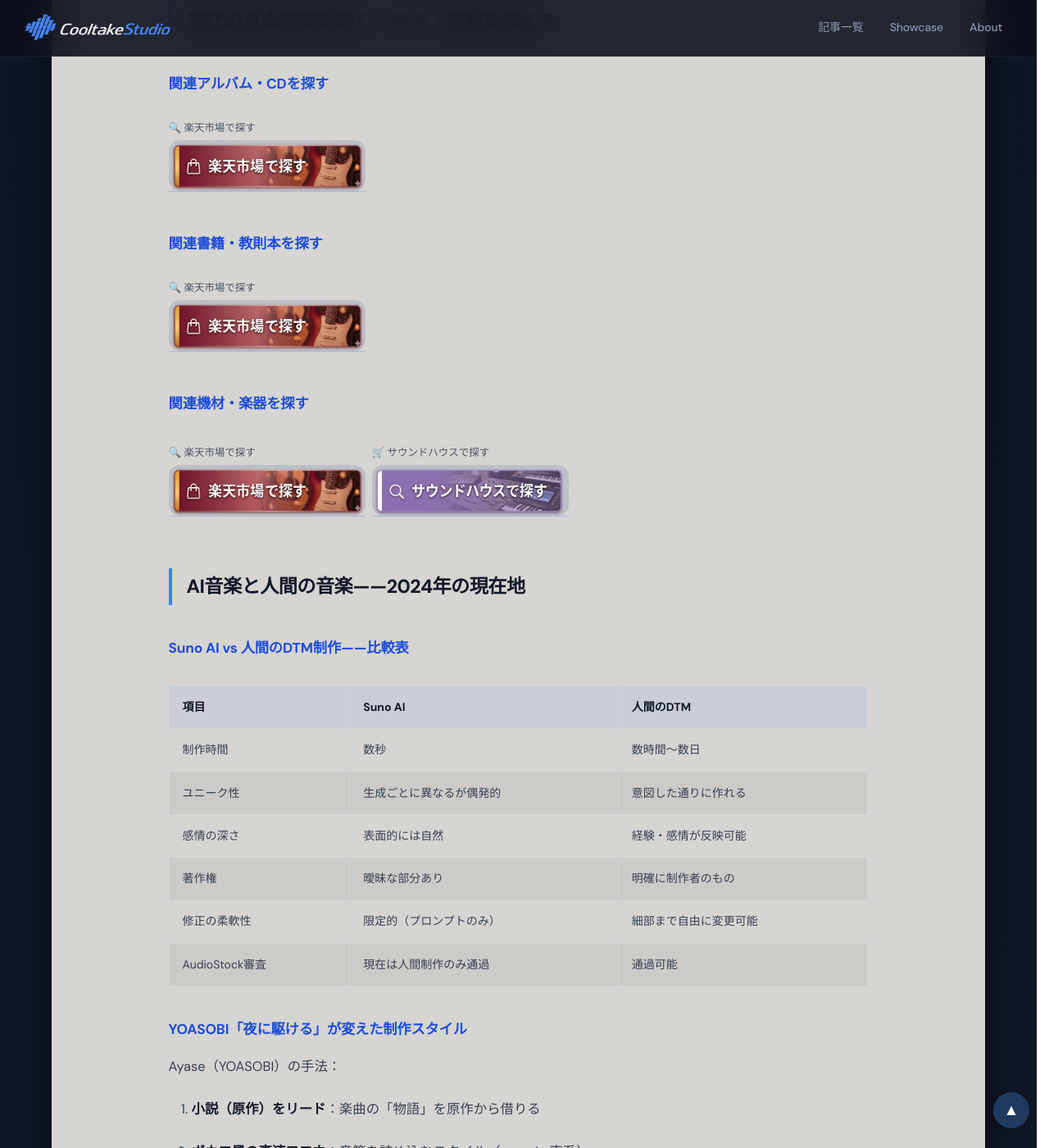
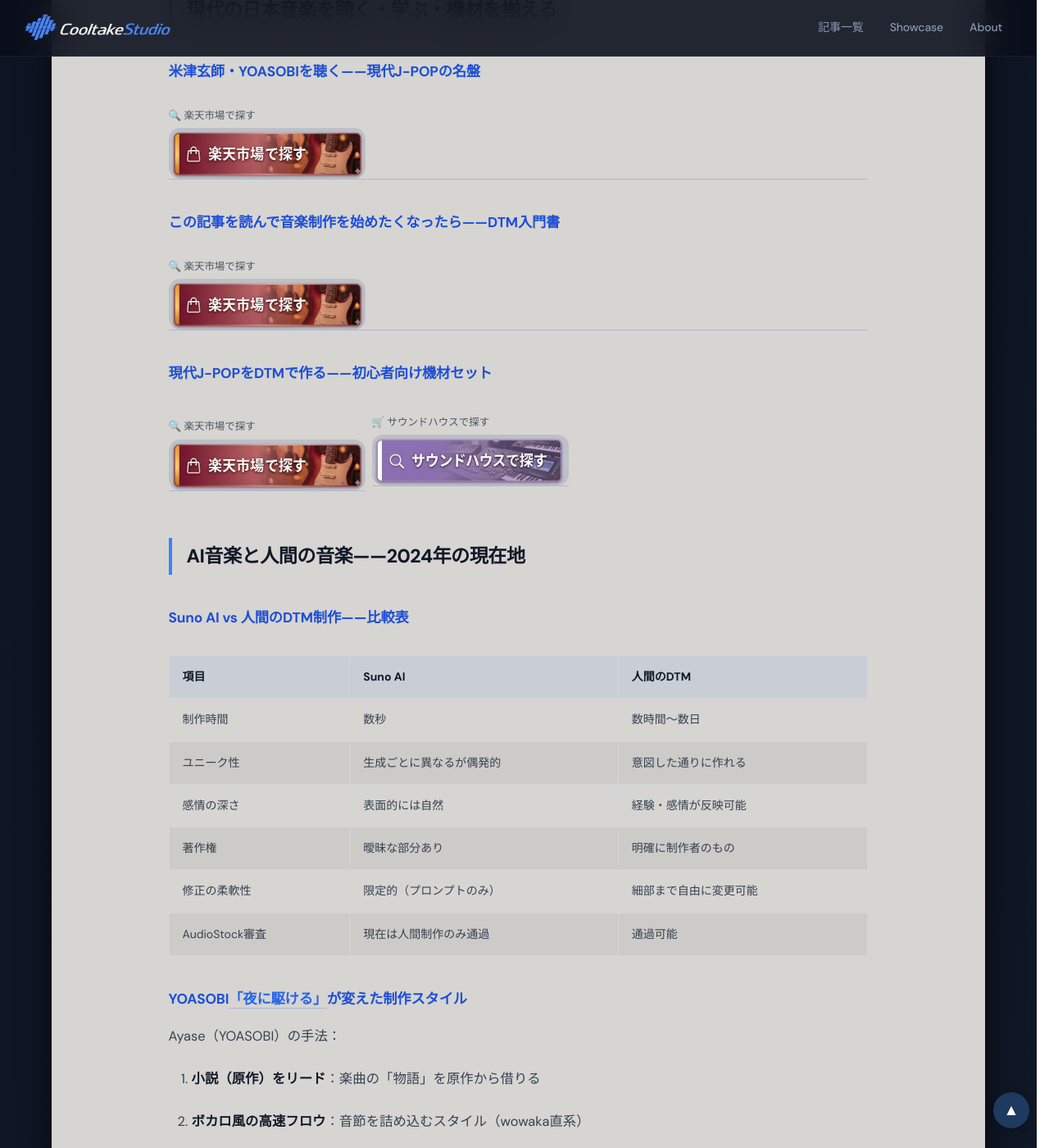
Before and after one commit to cooltake/cooltake.github.io, a Jekyll site: the page built from _posts/2026-05-30-japan-music-18-modern-scene.md, in a window 1280 px wide and 1400 px high, scrolled down 3531 px. Shown: the whole window at 82% size. Built offline with Jekyll 4.4.1, drawn with Linux system fonts in a browser that asks for light colours; some web fonts are replaced; some of the changed text lies outside the part shown.

Commit message:
deploy: sync from staging (_posts/2026-05-30-japan-music-18-modern-scene.md)

```diff
--- a/_posts/2026-05-30-japan-music-18-modern-scene.md
+++ b/_posts/2026-05-30-japan-music-18-modern-scene.md
@@ -34,7 +34,7 @@
 
 
 
-ボカロP出身の米津玄師が「Lemon」（2018年）で国民的アーティストになったことは、**「DTM出身者がポップスの頂点に立てる」**という事実を証明した。
+ボカロP出身の米津玄師が<a href="https://music.youtube.com/search?q=%E7%B1%B3%E6%B4%A5%E7%8E%84%E5%B8%AB%20Lemon" target="_blank" rel="nofollow noopener" style="color:#1e3a5f;text-decoration:none;font-weight:600;">「Lemon」</a>（2018年）で国民的アーティストになったことは、**「DTM出身者がポップスの頂点に立てる」**という事実を証明した。
 
 
 
@@ -75,23 +75,7 @@
 
 
 
-<div style="background:rgba(255,255,255,0.10);border-radius:12px;padding:1.5rem;margin:1.5rem 0;border:1px solid rgba(74,222,128,0.75);">
-
-<h3 style="color:#111827;margin-top:0;">💰 ストック音楽で収益化</h3>
-
-<p style="color:#374151;">AudioStock（日本最大の音楽素材サイト）では、DTMで作った楽曲・効果音・BGMを販売できる。1曲の販売価格は数百〜数千円。コツコツと素材を蓄積することで月次の継続収益が生まれる。</p>
-
-<ul style="color:#374151;">
-
-<li>審査通過率：約70〜80%（品質基準あり）</li>
-
-<li>ロイヤリティ：販売価格の約40〜50%</li>
-
-<li>人気ジャンル：BGM・企業向けコーポレートミュージック・ゲームBGM</li>
-
-</ul>
-
-</div>
+<div style="background:rgba(255,255,255,0.10);border-radius:12px;padding:1.5rem;margin:1.5rem 0;border:1px solid rgba(74,222,128,0.75);"><h3 style="color:#111827;margin-top:0;">💰 ストック音楽で収益化</h3><span style="display:block;color:#374151;">AudioStock（日本最大の音楽素材サイト）では、DTMで作った楽曲・効果音・BGMを販売できる。1曲の販売価格は数百〜数千円。コツコツと素材を蓄積することで月次の継続収益が生まれる。</span><ul style="color:#374151;"><li>審査通過率：約70〜80%（品質基準あり）</li><li>ロイヤリティ：販売価格の約40〜50%</li><li>人気ジャンル：BGM・企業向けコーポレートミュージック・ゲームBGM</li></ul></div>
 
 
 
@@ -126,12 +110,7 @@
 
 
 
-<div style="margin:1.5rem 0;">
-
-<span style="display:block;font-size:.78rem;color:#4b5563;margin-bottom:3px;margin-top:6px;">🛒 サウンドハウスで探す</span>
-<a href="https://h.accesstrade.net/sp/cc?rk=0100pdhv00n9hy&url=https%3A%2F%2Fwww.soundhouse.co.jp%2Fsearch%2Findex%3Fs_category_cd%3D780%26s_maker_cd%3D%26s_search_all%3D%26s_ord%3D" rel="nofollow" referrerpolicy="no-referrer-when-downgrade" style="display:inline-block;text-decoration:none;"><img src="/assets/images/btn-soundhouse.jpg" alt="サウンドハウスで探す" width="240" style="max-width:100%;height:auto;border-radius:14px;display:block;"></a>
-
-</div>
+<div style="margin:1.5rem 0;"><span style="display:block;font-size:.78rem;color:#4b5563;margin-bottom:3px;margin-top:6px;">🛒 サウンドハウスで探す</span><a href="https://h.accesstrade.net/sp/cc?rk=0100pdhv00n9hy&url=https%3A%2F%2Fwww.soundhouse.co.jp%2Fsearch%2Findex%3Fs_category_cd%3D780%26s_maker_cd%3D%26s_search_all%3D%26s_ord%3D" rel="nofollow" referrerpolicy="no-referrer-when-downgrade" style="display:inline-block;text-decoration:none;"><img src="/assets/images/btn-soundhouse.jpg" alt="サウンドハウスで探す" width="240" style="max-width:100%;height:auto;border-radius:14px;display:block;"></a></div>
 
 
 
@@ -159,12 +138,7 @@
 
 
 
-<div style="margin:1.5rem 0;">
-
-<span style="display:block;font-size:.78rem;color:#4b5563;margin-bottom:3px;margin-top:6px;">🔍 楽天市場で探す</span>
-<a href="https://hb.afl.rakuten.co.jp/ichiba/54518dd8.3792440a.54518dd9.03b99be4/?pc=https%3A%2F%2Fsearch.rakuten.co.jp%2Fsearch%2Fmall%2FDTM%2B%25E5%2588%259D%25E5%25BF%2583%25E8%2580%2585%2B%25E6%25A9%259F%25E6%259D%2590%2F" rel="nofollow" referrerpolicy="no-referrer-when-downgrade" style="display:inline-block;text-decoration:none;"><img src="/assets/images/btn-rakuten.jpg" alt="楽天市場で探す" width="240" style="max-width:100%;height:auto;border-radius:14px;display:block;"></a>
-
-</div>
+<div style="margin:1.5rem 0;"><span style="display:block;font-size:.78rem;color:#4b5563;margin-bottom:3px;margin-top:6px;">🔍 楽天市場で探す</span><a href="https://search.rakuten.co.jp/search/mall/DTM+初心者+機材/" rel="nofollow" referrerpolicy="no-referrer-when-downgrade" style="display:block;text-decoration:none;text-align:center;"><img src="/assets/images/btn-rakuten.jpg" alt="楽天市場で探す" width="240" style="max-width:100%;height:auto;border-radius:14px;display:block;"></a></div>
 
 
 
@@ -198,51 +172,28 @@
 
 
 
-### 関連アルバム・CDを探す
+### 米津玄師・YOASOBIを聴く——現代J-POPの名盤
 
 
 
-<div style="margin:1.5rem 0;">
-
-<span style="display:block;font-size:.78rem;color:#4b5563;margin-bottom:3px;margin-top:6px;">🔍 楽天市場で探す</span>
-<a href="https://hb.afl.rakuten.co.jp/ichiba/54518dd8.3792440a.54518dd9.03b99be4/?pc=https%3A//search.rakuten.co.jp/search/mall/%E7%B1%B3%E6%B4%A5%E7%8E%84%E5%B8%AB%2BYOASOBI%2BCD/" rel="nofollow" referrerpolicy="no-referrer-when-downgrade" style="display:inline-block;text-decoration:none;"><img src="/assets/images/btn-rakuten.jpg" alt="楽天市場で探す" width="240" style="max-width:100%;height:auto;border-radius:14px;display:block;"></a>
-
-</div>
+<div style="margin:1.5rem 0;"><span style="display:block;font-size:.78rem;color:#4b5563;margin-bottom:3px;margin-top:6px;">🔍 楽天市場で探す</span><a href="https://search.rakuten.co.jp/search/mall/米津玄師+YOASOBI+CD/" rel="nofollow" referrerpolicy="no-referrer-when-downgrade" style="display:block;text-decoration:none;text-align:center;"><img src="/assets/images/btn-rakuten.jpg" alt="楽天市場で探す" width="240" style="max-width:100%;height:auto;border-radius:14px;display:block;"></a></div>
 
 
 
-### 関連書籍・教則本を探す
+### この記事を読んで音楽制作を始めたくなったら——DTM入門書
 
 
 
-<div style="margin:1.5rem 0;">
-
-<span style="display:block;font-size:.78rem;color:#4b5563;margin-bottom:3px;margin-top:6px;">🔍 楽天市場で探す</span>
-<a href="https://hb.afl.rakuten.co.jp/ichiba/54518dd8.3792440a.54518dd9.03b99be4/?pc=https%3A//search.rakuten.co.jp/search/mall/DTM%2B%E9%9F%B3%E6%A5%BD%E5%88%B6%E4%BD%9C%2B%E5%88%9D%E5%BF%83%E8%80%85%2B%E6%9C%AC/" rel="nofollow" referrerpolicy="no-referrer-when-downgrade" style="display:inline-block;text-decoration:none;"><img src="/assets/images/btn-rakuten.jpg" alt="楽天市場で探す" width="240" style="max-width:100%;height:auto;border-radius:14px;display:block;"></a>
-
-</div>
+<div style="margin:1.5rem 0;"><span style="display:block;font-size:.78rem;color:#4b5563;margin-bottom:3px;margin-top:6px;">🔍 楽天市場で探す</span><a href="https://search.rakuten.co.jp/search/mall/DTM+音楽制作+初心者+本/" rel="nofollow" referrerpolicy="no-referrer-when-downgrade" style="display:block;text-decoration:none;text-align:center;"><img src="/assets/images/btn-rakuten.jpg" alt="楽天市場で探す" width="240" style="max-width:100%;height:auto;border-radius:14px;display:block;"></a></div>
 
 
 
-### 関連機材・楽器を探す
+### 現代J-POPをDTMで作る——初心者向け機材セット
 
 
 
 
-<div style="display:flex;flex-wrap:wrap;gap:.5rem;align-items:center;margin:1.5rem 0;">
-<div>
-
-<span style="display:block;font-size:.78rem;color:#4b5563;margin-bottom:3px;margin-top:6px;">🔍 楽天市場で探す</span>
-<a href="https://hb.afl.rakuten.co.jp/ichiba/54518dd8.3792440a.54518dd9.03b99be4/?pc=https%3A//search.rakuten.co.jp/search/mall/DTM%2B%E5%85%A5%E9%96%80%2B%E3%82%BB%E3%83%83%E3%83%88/" rel="nofollow" referrerpolicy="no-referrer-when-downgrade" style="display:inline-block;text-decoration:none;"><img src="/assets/images/btn-rakuten.jpg" alt="楽天市場で探す" width="240" style="max-width:100%;height:auto;border-radius:14px;display:block;"></a>
-
-</div>
-<div>
-
-<span style="display:block;font-size:.78rem;color:#4b5563;margin-bottom:3px;margin-top:6px;">🛒 サウンドハウスで探す</span>
-<a href="https://h.accesstrade.net/sp/cc?rk=0100pdhv00n9hy&url=https%3A%2F%2Fwww.soundhouse.co.jp%2Fsearch%2Findex%3Fs_category_cd%3D780%26s_maker_cd%3D%26s_search_all%3D%26s_ord%3D" rel="nofollow" referrerpolicy="no-referrer-when-downgrade" style="display:inline-block;text-decoration:none;"><img src="/assets/images/btn-soundhouse.jpg" alt="サウンドハウスで探す" width="240" style="max-width:100%;height:auto;border-radius:14px;display:block;"></a>
-
-</div>
-</div>
+<div style="display:flex;flex-wrap:wrap;gap:.5rem;align-items:center;margin:1.5rem 0;"><div><span style="display:block;font-size:.78rem;color:#4b5563;margin-bottom:3px;margin-top:6px;">🔍 楽天市場で探す</span><a href="https://search.rakuten.co.jp/search/mall/DTM+入門+セット/" rel="nofollow" referrerpolicy="no-referrer-when-downgrade" style="display:block;text-decoration:none;text-align:center;"><img src="/assets/images/btn-rakuten.jpg" alt="楽天市場で探す" width="240" style="max-width:100%;height:auto;border-radius:14px;display:block;"></a></div><div><span style="display:block;font-size:.78rem;color:#4b5563;margin-bottom:3px;margin-top:6px;">🛒 サウンドハウスで探す</span><a href="https://h.accesstrade.net/sp/cc?rk=0100pdhv00n9hy&url=https%3A%2F%2Fwww.soundhouse.co.jp%2Fsearch%2Findex%3Fs_category_cd%3D780%26s_maker_cd%3D%26s_search_all%3D%26s_ord%3D" rel="nofollow" referrerpolicy="no-referrer-when-downgrade" style="display:inline-block;text-decoration:none;"><img src="/assets/images/btn-soundhouse.jpg" alt="サウンドハウスで探す" width="240" style="max-width:100%;height:auto;border-radius:14px;display:block;"></a></div></div>
 
 
 
@@ -267,7 +218,7 @@
 
 
 
-### YOASOBI「夜に駆ける」が変えた制作スタイル
+### YOASOBI<a href="https://music.youtube.com/search?q=YOASOBI%20%E5%A4%9C%E3%81%AB%E9%A7%86%E3%81%91%E3%82%8B" target="_blank" rel="nofollow noopener" style="color:#1e3a5f;text-decoration:none;font-weight:600;">「夜に駆ける」</a>が変えた制作スタイル
 
 
 
@@ -308,7 +259,4 @@
 この流れがAI時代の「人間とAIの協働制作」の最前線だ。
 
 
-<div style="display:flex;justify-content:space-between;flex-wrap:wrap;gap:.8rem;margin:2rem 0;">
-<a href="/2026/05/30/japan-music-17-city-pop-revival/" style="display:inline-block;padding:.5rem 1rem;background:#e8edf2;border:1px solid #c8c5c0;border-radius:8px;color:#1e3a5f;text-decoration:none;font-size:.9rem;">← #17 シティポップ・リバイバル</a>
-<span></span>
-</div>
+<div style="display:flex;justify-content:space-between;flex-wrap:wrap;gap:.8rem;margin:2rem 0;"><a href="/2026/05/30/japan-music-17-city-pop-revival/" style="display:inline-block;padding:.5rem 1rem;background:#e8edf2;border:1px solid #c8c5c0;border-radius:8px;color:#1e3a5f;text-decoration:none;font-size:.9rem;">← #17 シティポップ・リバイバル</a><span></span></div>
```
